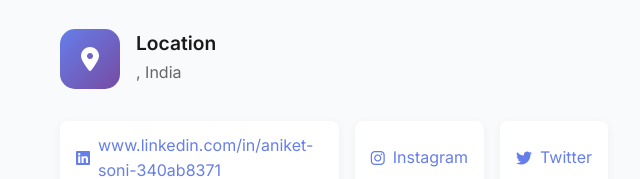
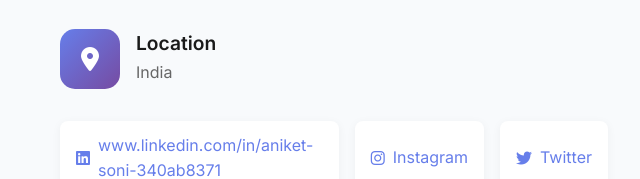
Before and after one commit to Aniketsoni9340/aniketsoni, a plain HTML site: page index.html in a window 1280 px wide. Shown: the part 5242-5421 px from the top of the page, 0-640 px from the left. Drawn offline with Linux system fonts and the light colour scheme; a script that the page names is missing.

Commit message:
Update index.html

```diff
--- a/index.html
+++ b/index.html
@@ -460,7 +460,7 @@
                         </div>
                         <div class="contact-details">
                             <h3>Location</h3>
-                            <p> , India</p>
+                            <p> India</p>
                         </div>
                     </div>
                     <div class="social-links">
```
